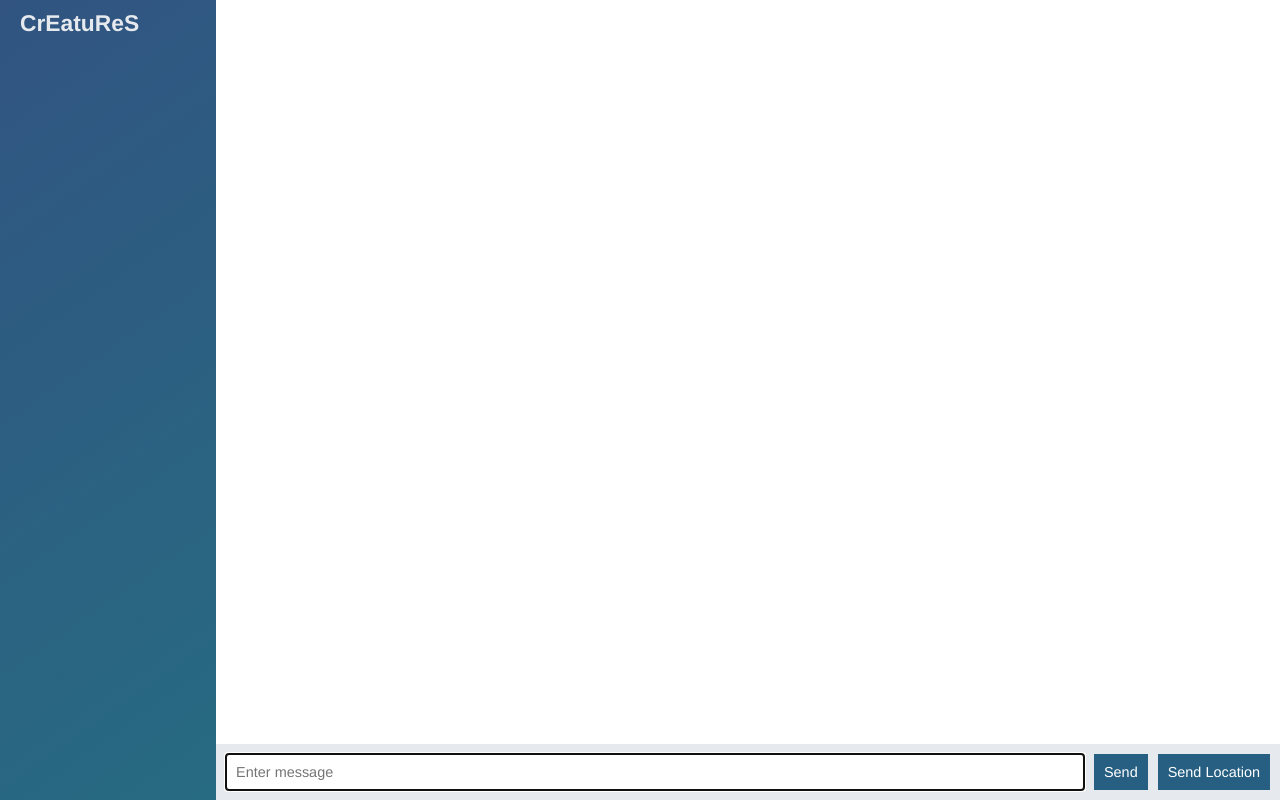
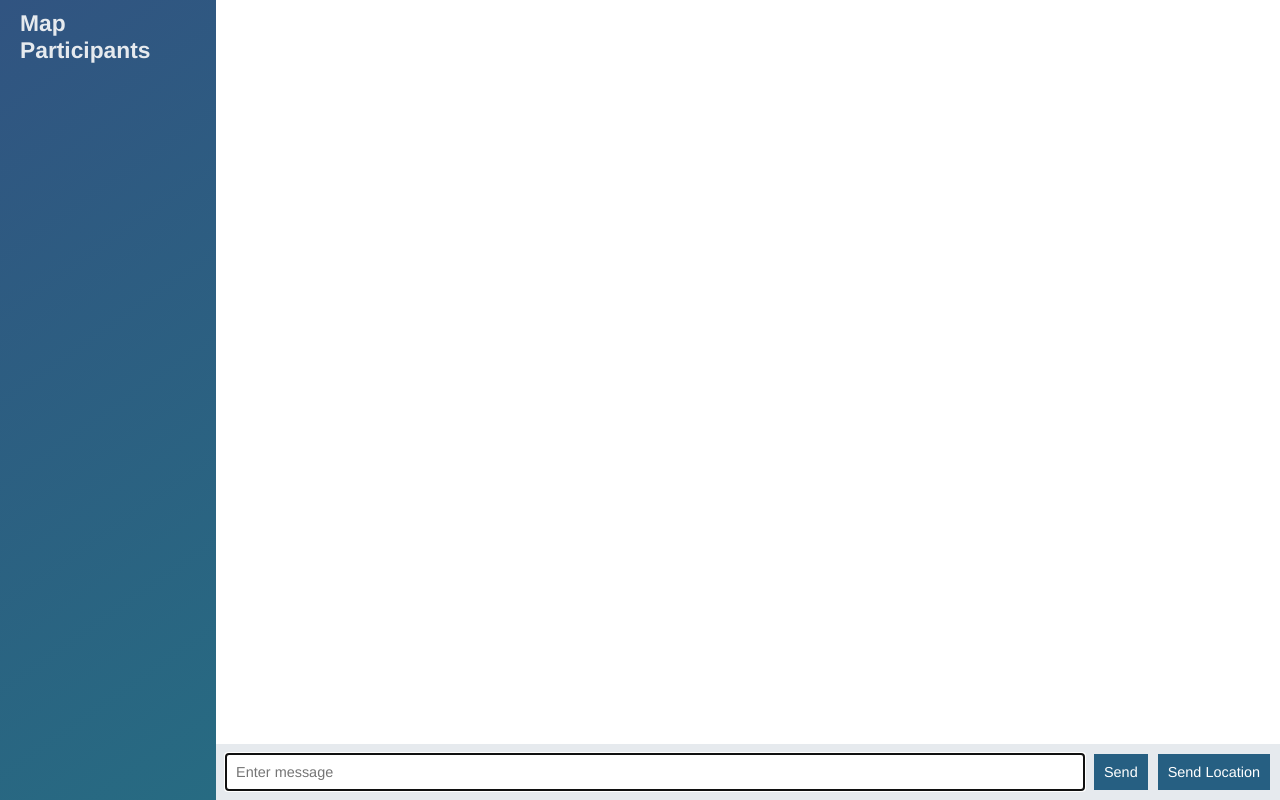
Before and after one commit to Paulhc21/node-course-chat-app, a website: page public/chat.html in a window 1280 px wide. Drawn offline with nearby package versions, Linux system fonts and the light colour scheme; no server answers.

Commit message:
updated sockets for messages

```diff
--- a/public/chat.html
+++ b/public/chat.html
@@ -10,7 +10,7 @@
 <body class="chat">
 
     <div class="chat__sidebar">
-        <h3>CrEatuReS</h3>
+        <h3>Map Participants</h3>
         <div id="users"></div>
     </div>
 
--- a/public/js/chat.js
+++ b/public/js/chat.js
@@ -55,11 +55,6 @@ socket.on('newMessage', function ( message ) {
 
     $( '#messages' ).append(html);
     scrollToBottom();
-
-    // var li = $( '<li></li>' );
-    // li.text(`${ message.from } ${ formattedTime }: ${ message.text }`);
-
-    // $( '#messages' ).append(li);
 });
 
 socket.on('newLocationMessage', function ( message ) {
```
